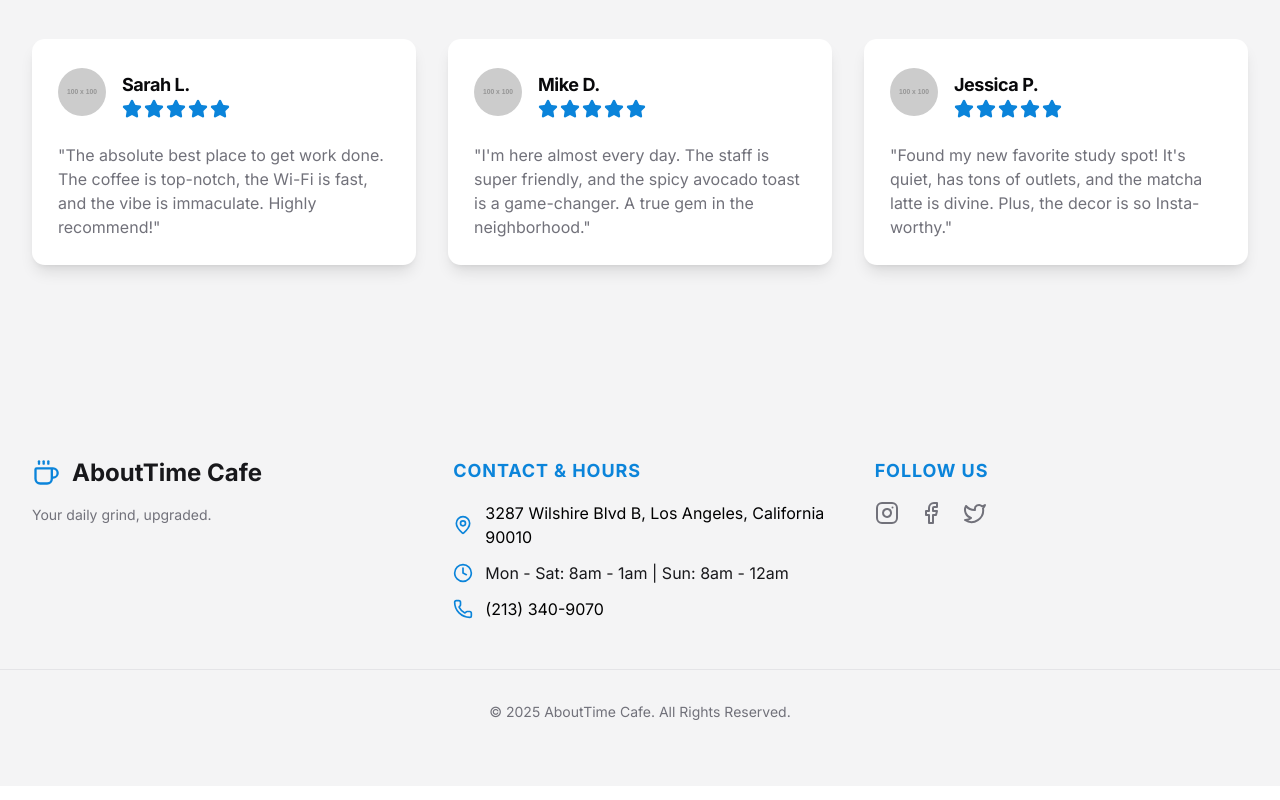
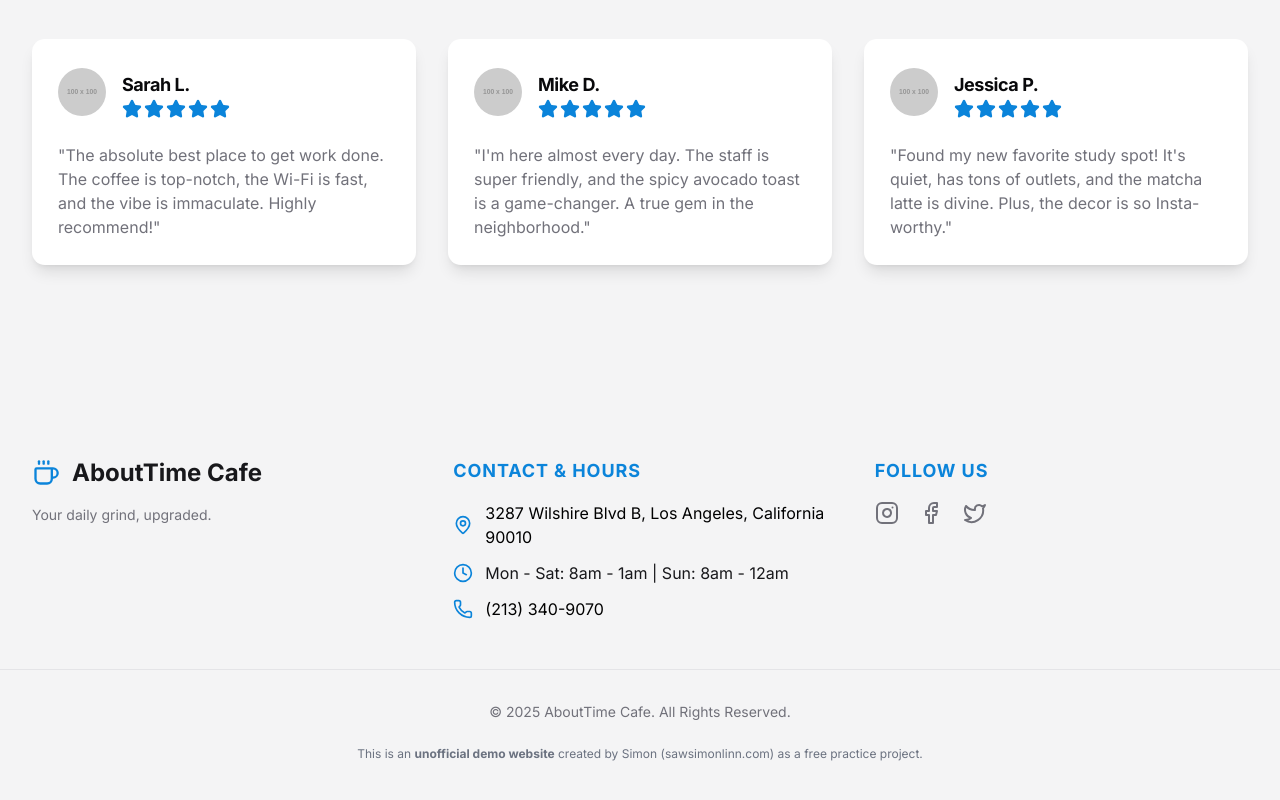
Before and after one commit to SawSimonLinn/abouttime, a Next.js app: page / in a window 1280 px wide. Shown: the part 4759-5559 px from the top of the page. Built offline with nearby package versions, Linux system fonts and the light colour scheme.

Commit message:
adding unofficial demo project

```diff
--- a/src/components/landing/footer.tsx
+++ b/src/components/landing/footer.tsx
@@ -97,6 +97,10 @@ export function Footer() {
         <p>
           &copy; <CopyrightYear /> AboutTime Cafe. All Rights Reserved.
         </p>
+        <p className="text-xs text-gray-500 text-center mt-6">
+          This is an <strong>unofficial demo website</strong> created by Simon
+          (sawsimonlinn.com) as a free practice project.
+        </p>
       </div>
     </footer>
   );
```
Also changed, not shown: 1 other file (tests, documents, lock files or other folders).
